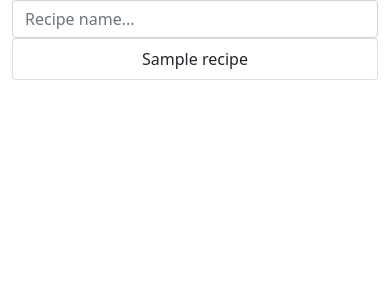
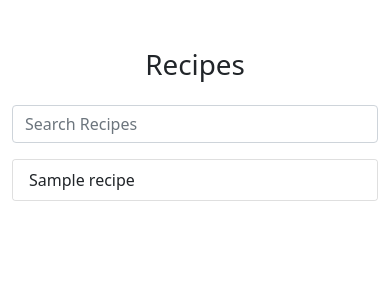
Before and after one commit to mitgermanhouse/dh-website, a Django app: template essen/recipes/templates/recipes/index.html in a window 390 px wide. Shown: the part 56-356 px from the top of the page. Run offline with Django 3.2, Linux system fonts and the light colour scheme; the template is opened without the code that fills it: most values are stand-ins (such as "Sample title", 1, 10 or a date in 2020).

Commit message:
Redesign recipes:index and recipes:detail

```diff
--- a/essen/recipes/static/recipes/js/searchbar.js
+++ b/essen/recipes/static/recipes/js/searchbar.js
@@ -1,7 +1,6 @@
 function searchbarFilter() {
-    var recipeList = document.getElementById("recipe-list");
-    var recipes = recipeList.getElementsByTagName("a");
-    var filter = document.getElementById("searchbar").value.toUpperCase();
+    var recipes = $("#recipe-list a");
+    var filter = $("#searchbar").val().toUpperCase();
 
     for (let i = 0; i < recipes.length; i++) {
         let recipe = recipes[i];
--- a/essen/recipes/templates/recipes/index.html
+++ b/essen/recipes/templates/recipes/index.html
@@ -1,31 +1,38 @@
 {% extends 'essen/base.html' %}
 
 {% load static %}
-{% load menu_extras %}
 
 {% block script %}
-{% autoescape off %}
-
-{% endautoescape %}
 <script src="{% static 'recipes/js/searchbar.js'%}" charset="UTF-8"></script>
 {% endblock %}
 
 {% block content %}
-<body>
-<div class="container">
-<div class="row">
 
-    <div class="col-sm-12" style="padding: 10 15 20 15">
-        <div class="col-sm-12">
-            <input value="" id="searchbar" onkeyup="searchbarFilter()" name="searchbar" class="form-control"  type="text" placeholder="Recipe name..." aria-label="Search">
+<!-- Menu Header -->
+<div class="container pt-5 pb-3">
+    <div class="row text-center">
+        <h1>Recipes</h1>
     </div>
 </div>
 
-    <div class="col-sm-2"> </div>
+<div class="container pb-5">
+    <div class="row">
+        <div class="col-lg-2"> </div>
 
-    <div class="col-sm-8">
-        <div class="text-center">
-            <div class="list-group" id="recipe-list">
+        <div class="col-lg-8">
+
+            <!-- Search Bar -->
+            <input value="" id="searchbar" onkeyup="searchbarFilter()" name="searchbar" class="form-control" type="text" placeholder="Search Recipes" aria-label="Search" list="datalist-recipes">
+
+            <datalist id="datalist-recipes">
+                {% for recipe in recipe_list %}
+                <option value="{{ recipe.recipe_name }}">
+                {% endfor %}
+            </datalist>
+
+            <!-- Recipes -->
+            <div class="card overflow-hidden mt-3">
+                <div class="list-group list-group-flush" id="recipe-list">
                 {% for recipe in recipe_list %}
                     <a href="{% url 'recipes:detail' recipe.id %}" class="list-group-item list-group-item-action" id="{{recipe.recipe_name}}"> {{recipe.recipe_name}} </a>
                 {% endfor %}
@@ -33,12 +40,12 @@
             </div>
         </div>
 
-    <div class="col-sm-2">
-        <ul class="nav nav-pills nav-stacked">
+        <div class="col-lg-2 mt-3 mt-lg-0 sticky-lg-top h-100" style="top: 24px;">
+            <nav class="nav flex-column">
                 {% if user.is_authenticated %}
-            <li><a href="{% url 'recipes:add_recipe' %}">Add Recipes!</a></li>
+                <a class="nav-link" href="{% url 'recipes:add_recipe' %}">Add Recipes!</a>
                 {% endif %}
-        </ul>
+            </nav>
         </div>
     </div>
 </div>
```
Also changed, not shown: essen/recipes/templates/recipes/detail.html (+8 -42 lines). Lines whose indentation alone changed are shown as unchanged.
